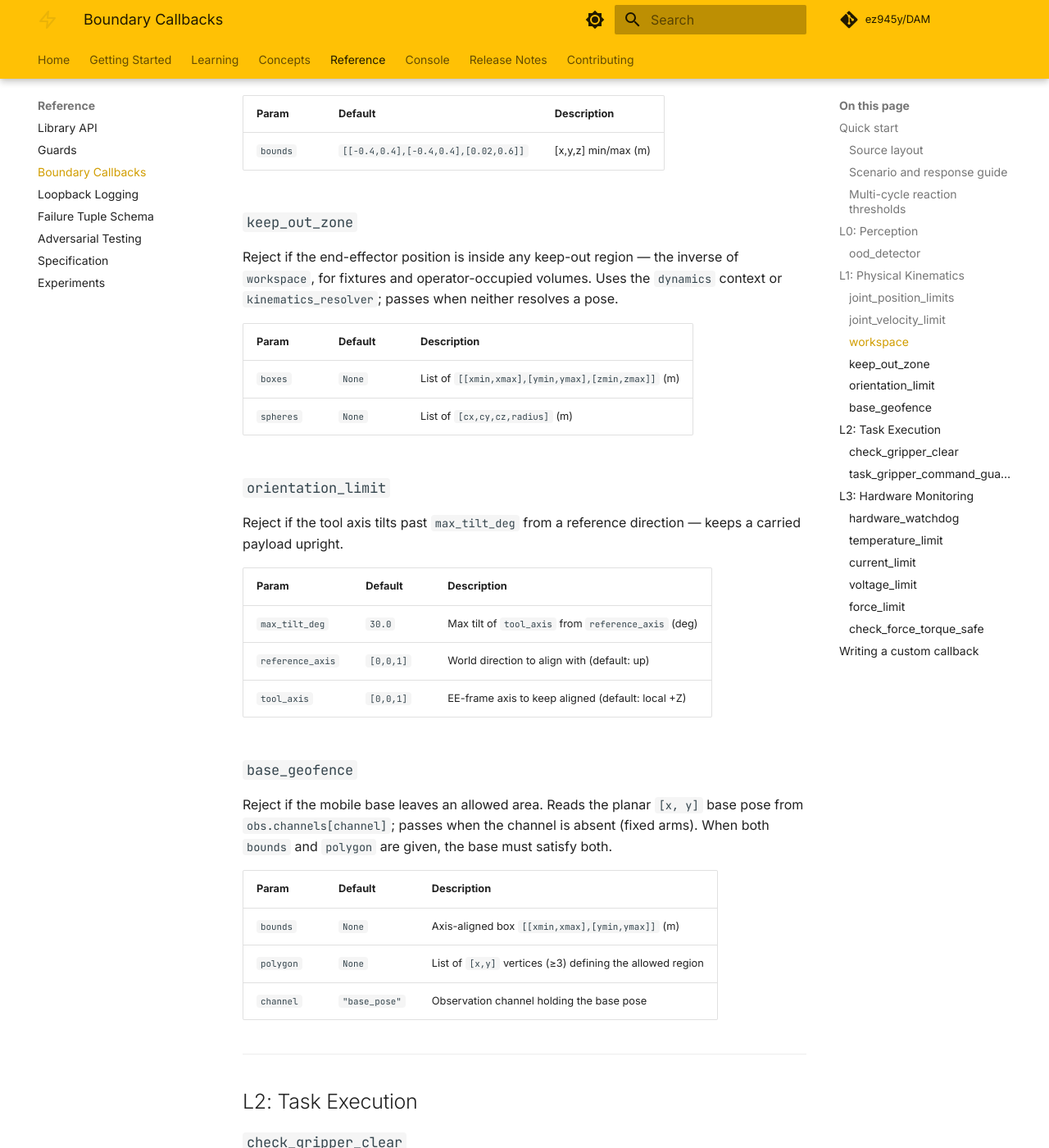
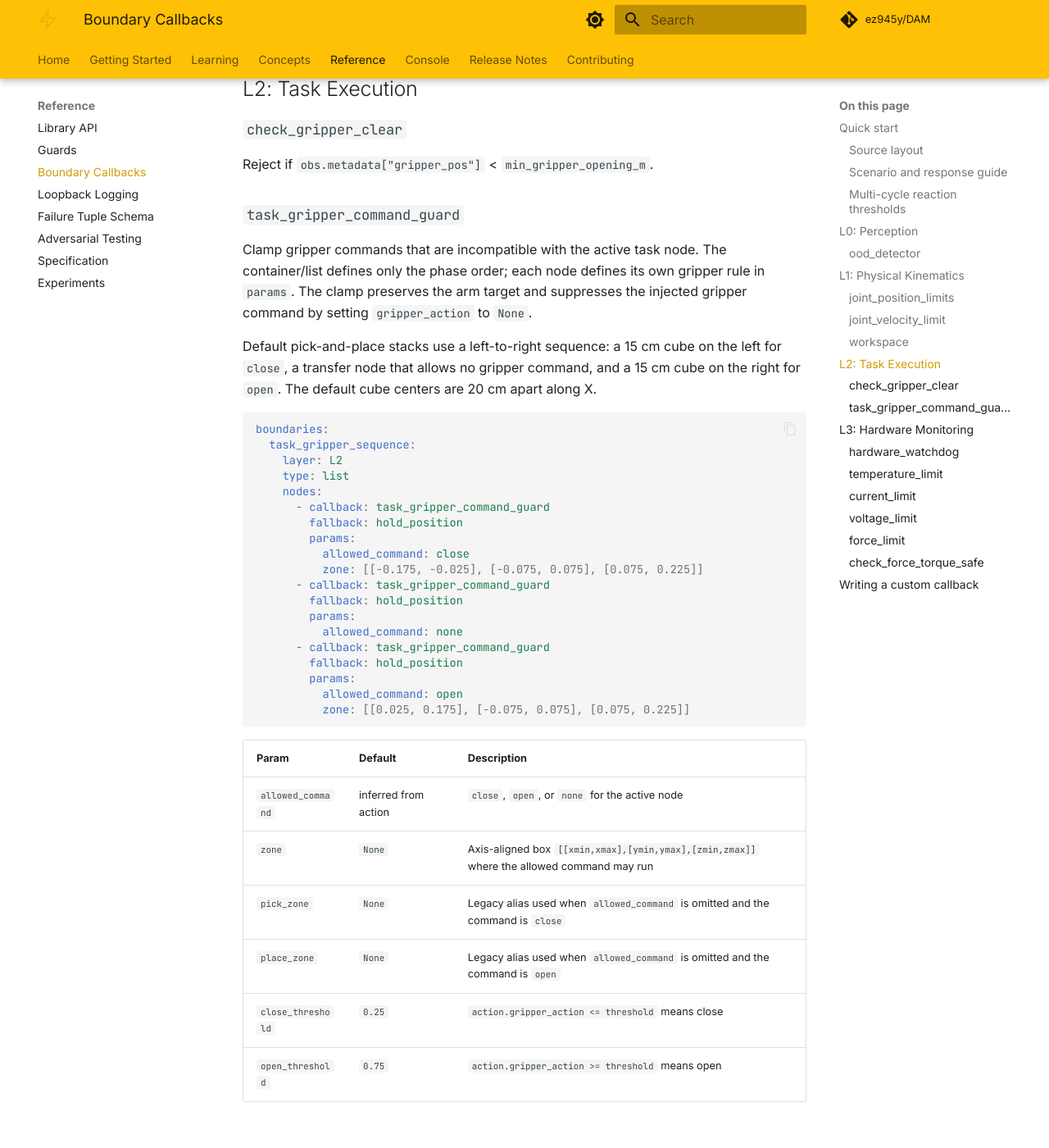
Before and after one commit to ez945y/DAM, an MkDocs documentation site: the page built from docs/boundary-callbacks.md, in a window 1280 px wide and 1400 px high, scrolled down 5418 px. Shown: the whole window at 82% size. Built offline with MkDocs 1.6.1 and Material for MkDocs 9.7.7, drawn with Linux system fonts in a browser that asks for light colours; comment, search, counter and statistics services are not loaded; some of the changed text lies outside the part shown.

Commit message:
docs: align docs, examples, templates with QP-mandatory L1
Remove references to deleted callbacks (keep_out_zone, orientation_limit,
base_geofence) from docs. Remove qp_solver/cbf_gamma params from
stackfile examples. Remove withQpSolver helper from frontend templates
(QP is now mandatory). Add max_acceleration to example stackfile.

Co-Authored-By: Claude Opus 4.6 <noreply@anthropic.com>

```diff
--- a/docs/boundary-callbacks.md
+++ b/docs/boundary-callbacks.md
@@ -59,9 +59,6 @@ from a function name.
 | `joint_velocity_limit` | kinematics | A commanded joint rate or acceleration would exceed its limit | clamp to the permitted rate/acceleration |
 | `joint_position_limits` | kinematics | A commanded joint target would exceed joint travel | clamp to the permitted position |
 | `workspace` | kinematics | End effector would leave its allowed work volume | halt motion at the current joint state |
-| `keep_out_zone` | kinematics | Tool enters a fixture or operator exclusion volume | `hold_position` |
-| `orientation_limit` | kinematics | Tool/payload tilts past its permitted angle | `hold_position` |
-| `base_geofence` | kinematics | Mobile base exits its permitted floor region | `hold_position` |
 | `task_joint_speed_limit` | execution | Optional task-local aggregate speed cap for custom workflows | `hold_position` after the configured warning streak |
 | `task_workspace_bounds` | execution | Current task phase leaves its local work area | `hold_position` after the configured warning streak |
 | `check_gripper_clear` | execution | Gripper is obstructed/closed when clearance is required | `hold_position` |
@@ -171,42 +168,6 @@ Check if end-effector is within workspace box bounds.
 | Param | Default | Description |
 |---|---|---|
 | `bounds` | `[[-0.4,0.4],[-0.4,0.4],[0.02,0.6]]` | [x,y,z] min/max (m) |
-
-### `keep_out_zone`
-
-Reject if the end-effector position is inside any keep-out region — the
-inverse of `workspace`, for fixtures and operator-occupied volumes. Uses the
-`dynamics` context or `kinematics_resolver`; passes when neither resolves a
-pose.
-
-| Param | Default | Description |
-|---|---|---|
-| `boxes` | `None` | List of `[[xmin,xmax],[ymin,ymax],[zmin,zmax]]` (m) |
-| `spheres` | `None` | List of `[cx,cy,cz,radius]` (m) |
-
-### `orientation_limit`
-
-Reject if the tool axis tilts past `max_tilt_deg` from a reference direction —
-keeps a carried payload upright.
-
-| Param | Default | Description |
-|---|---|---|
-| `max_tilt_deg` | `30.0` | Max tilt of `tool_axis` from `reference_axis` (deg) |
-| `reference_axis` | `[0,0,1]` | World direction to align with (default: up) |
-| `tool_axis` | `[0,0,1]` | EE-frame axis to keep aligned (default: local +Z) |
-
-### `base_geofence`
-
-Reject if the mobile base leaves an allowed area. Reads the planar `[x, y]`
-base pose from `obs.channels[channel]`; passes when the channel is absent
-(fixed arms). When both `bounds` and `polygon` are given, the base must
-satisfy both.
-
-| Param | Default | Description |
-|---|---|---|
-| `bounds` | `None` | Axis-aligned box `[[xmin,xmax],[ymin,ymax]]` (m) |
-| `polygon` | `None` | List of `[x,y]` vertices (≥3) defining the allowed region |
-| `channel` | `"base_pose"` | Observation channel holding the base pose |
 
 ---
 
```
Also changed, not shown: docs/adversarial-testing.md (+3 -4 lines), docs/concepts/boundaries.md (+2 -5 lines), 3 other files.
